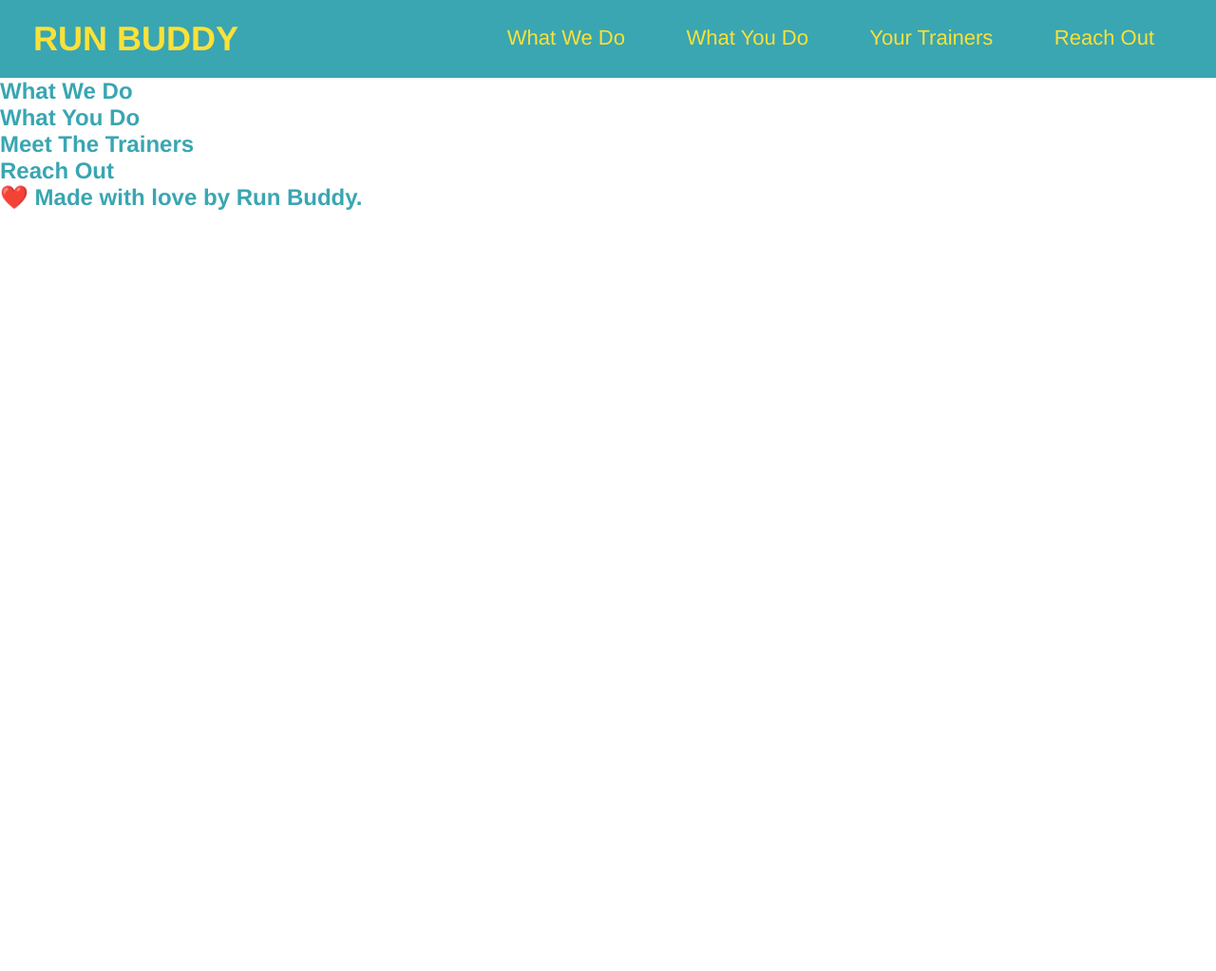
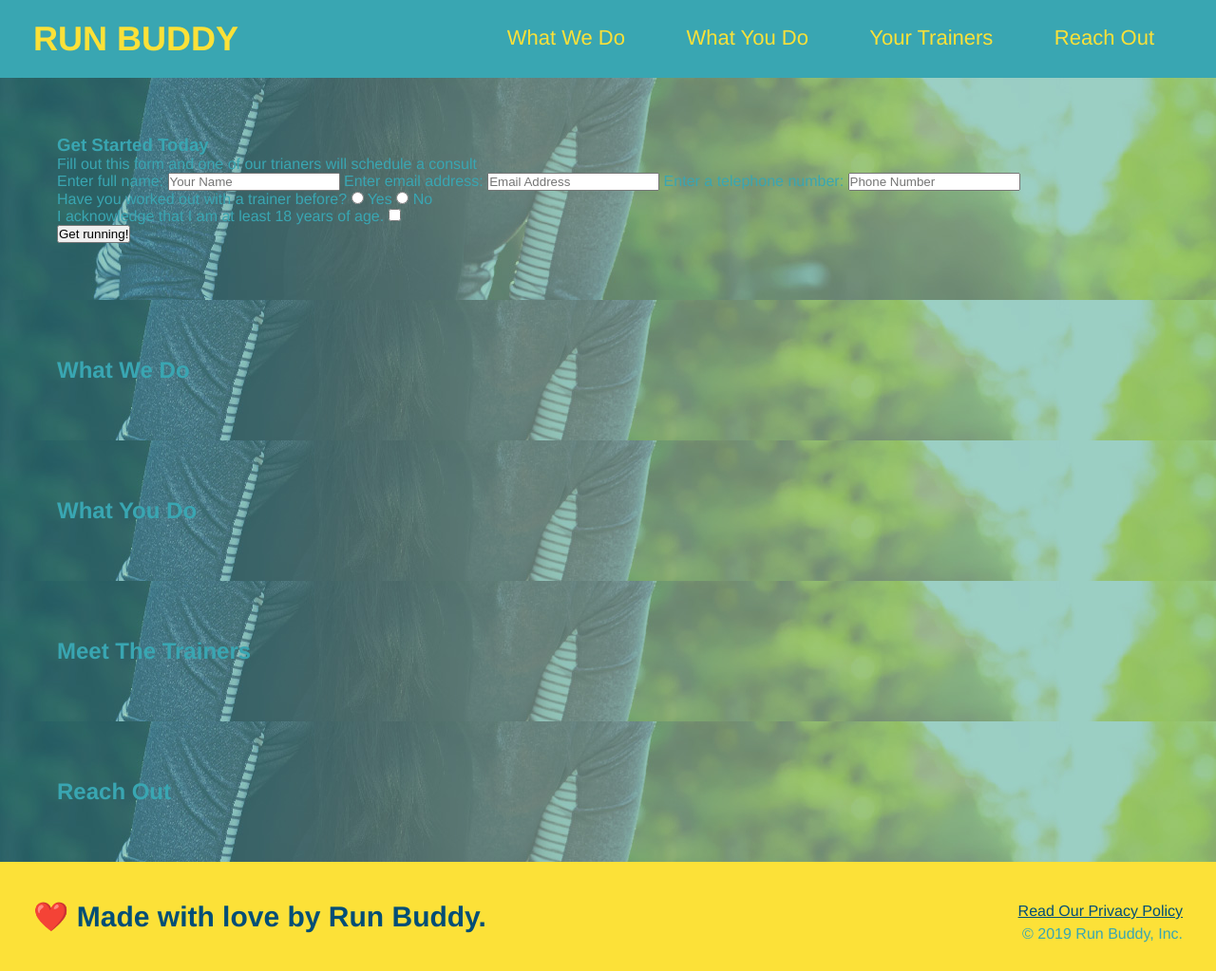
Before and after one commit to CWard2323/run-buddy, a plain HTML site: page index.html in a window 1280 px wide. Shown: the whole page at 95% size. Before the commit the page ends 800 px from the top, so only its background shows below. Drawn offline with Linux system fonts and the light colour scheme.

Commit message:
new stuff

```diff
--- a/assets/css/style.css
+++ b/assets/css/style.css
@@ -1,6 +1,7 @@
 * {
     margin: 0;
     padding: 0;
+    box-sizing: border-box;
 }
 
 body {
@@ -43,3 +44,30 @@ header nav ul li a {
     font-weight: lighter;
     font-size: 22px;
 }
+footer {
+    background: #fce138;
+    width: 100%;
+    padding: 40px 35px;
+}
+
+footer h2 {
+    display: inline;
+    color: #024e76;
+    font-size: 30px;
+    margin: 0;
+}
+
+footer div {
+    float: right;
+    line-height: 1.5;
+    text-align: right;
+}
+
+footer a {
+    color: #024e76
+}
+
+section{
+    padding: 60px;
+    background-image: url("../images/hero-bg.jpg");
+}
--- a/index.html
+++ b/index.html
@@ -31,9 +31,39 @@
         </nav>
         </header>
 
-        <section>
 
+        <section class="hero">
+            <div>
+                <h3>Get Started Today</h3>
+                <p>Fill out this form and one of our trianers will schedule a consult</p>
+                <form>
+                    <label for="name">Enter full name:</label>
+                    <input type="text" placeholder="Your Name" name="name" id="name" />
+                    <label for="email">Enter email address:</label>
+                    <input type="email" placeholder="Email Address" name="email" id="email" />
+                    <label for="phone">Enter a telephone number:</label>
+                    <input type="tel" placeholder="Phone Number" name="phone" id="phone" />
+                    <p>
+                        Have you worked out with a trainer before?
+                        <input type="radio" name="trainer-confirm" id="trainer-yes" />
+                        <label for="trainer-yes">Yes</label>
+                        <input type="radio" name="trainer-confirm" id="trainer-no" />
+                        <label for="trainer-no">No</label>
+                      </p>
+                      <p>
+                            <label for="checkbox" >
+                                I acknowledge that I am at least 18 years of age.
+                            </label>
+                            <input type="checkbox" name="age-confirm" id="checkbox" />
+                        </p>
+                        <button type="submit">
+                            Get running!
+                        </button>
+                </form>
+            </div>
         </section>
+
+
 
         <section>
             <h2>What We Do</h2>
@@ -52,8 +82,14 @@
         </section>
 
 
+
+
         <footer>
             <h2>❤️ Made with love by Run Buddy.</h2>
+            <div>
+                <a href="#">Read Our Privacy Policy</a><br />
+                &copy; 2019 Run Buddy, Inc.
+            </div>
         </footer>
 
     </body>
```
Also changed, not shown: assets/images/hero-bg.jpg (added).
